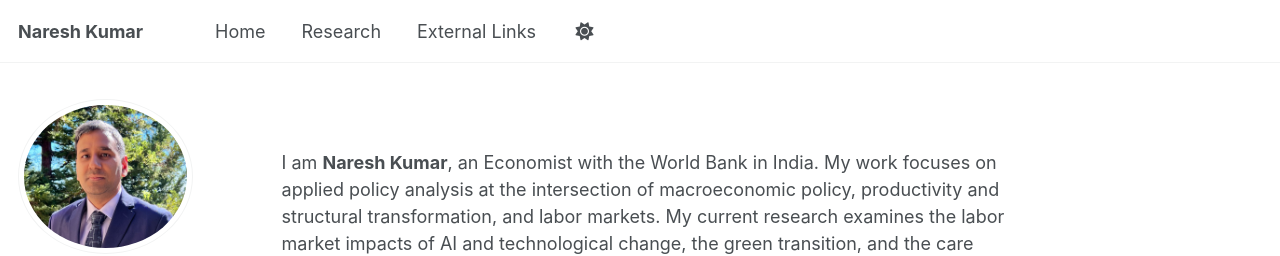
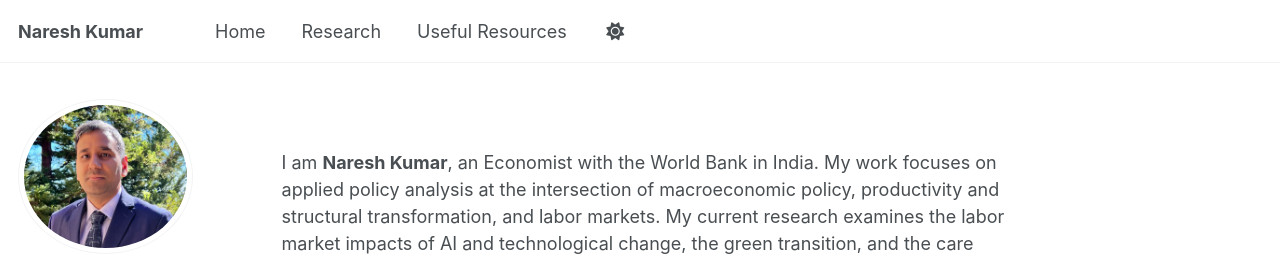
Before and after one commit to nkumar05/nkumar.github.io, a Jekyll site: the page built from _pages/about.md, in a window 1280 px wide. Shown: the top 256 px of the page. Built offline with Jekyll 4.4.1, drawn with Linux system fonts in a browser that asks for light colours; some web fonts are replaced; a script bundle is joined from its source files by our own code; library files that are not in the unit come from our copies.

Commit message:
Update navigation.yml

```diff
--- a/_data/navigation.yml
+++ b/_data/navigation.yml
@@ -12,5 +12,5 @@ main:
     url: /
   - title: "Research"
     url: /research/
-  - title: "External Links"
+  - title: "Useful Resources"
     url: /links/
```
